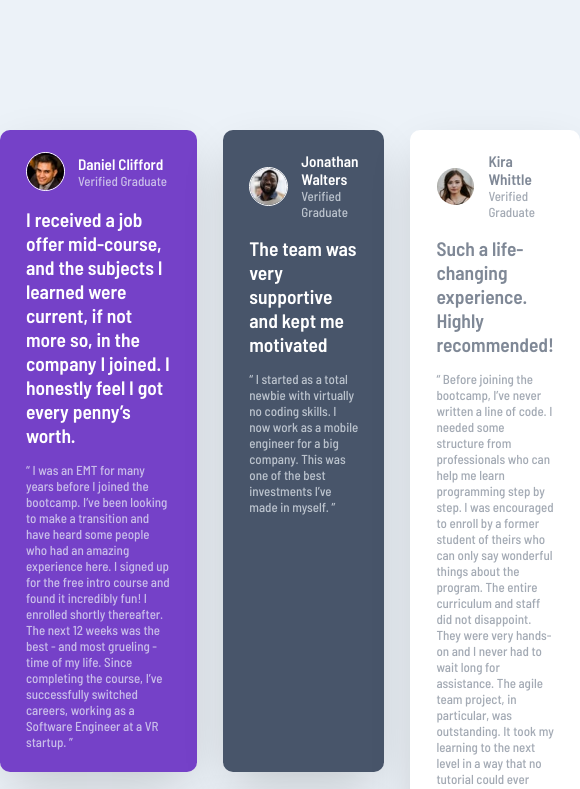
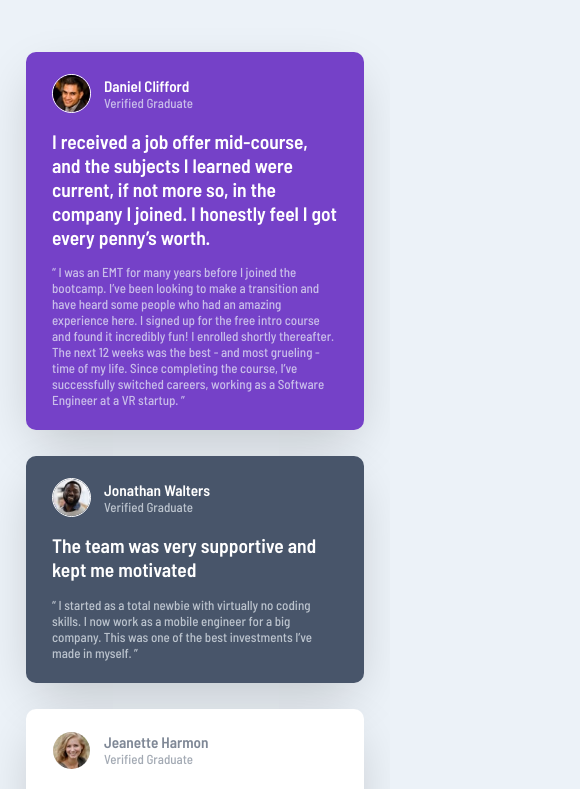
Before and after one commit to akaradexo/testimonials-grid-section-main, a plain HTML site: page index.html in a window 390 px wide. Shown: the top 789 px of the page, 580 px wide, since content can reach past the window. Drawn offline with Linux system fonts and the light colour scheme.

Commit message:
made it responsive

```diff
--- a/styles/style.css
+++ b/styles/style.css
@@ -58,7 +58,6 @@ body {
   display: grid;
   grid-gap: 2rem;
   width: 100%;
-
   margin: 10rem;
   grid-template: 'dan dan jon kira'
                 'jea pat pat kira '
@@ -182,3 +181,18 @@ body {
 .Kira .review p{
     color: rgba(72, 85, 106, 0.5)
 }
+
+
+@media (max-width:991px){
+    .container{
+        display: grid;
+        grid-gap: 2rem;
+        margin: 4rem 2rem;
+        grid-template:'dan'
+                      'jon'
+                      'jea'
+                      'pat'
+                      'kira'
+                      / 1fr;
+      }
+  }
```
